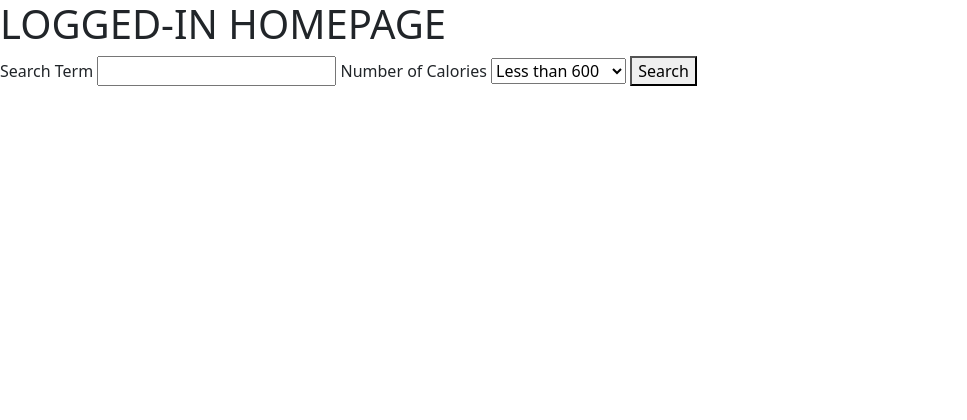
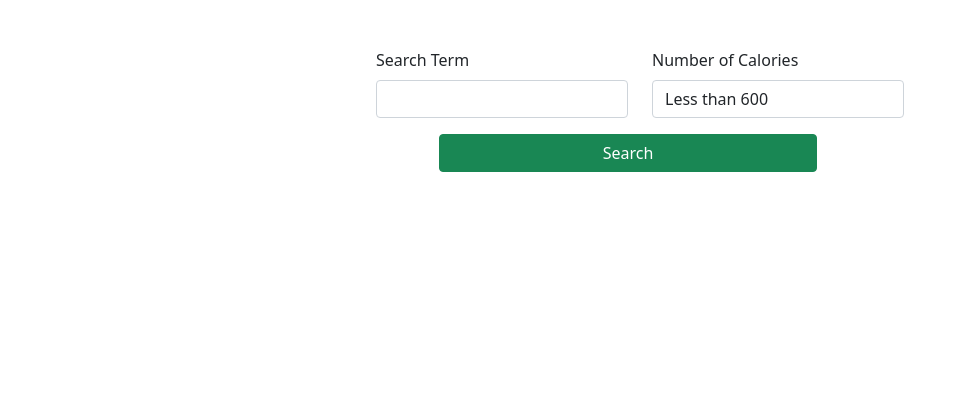
Before and after one commit to jlh040/Cook-It-Up-Capstone-1, a Flask app: template templates/home.html in a window 1280 px wide. Shown: the top 420 px of the page, without its empty margins (0-967 px from the left). Before the commit the page ends 86 px from the top, so only its background shows below. Run offline with Flask 2, Linux system fonts and the light colour scheme; the template is opened without the code that fills it: values that come from a table or form of the project are taken from there, others are empty; some libraries are stand-ins or nearby versions.

Commit message:
the search area is now partially styled

```diff
--- a/static/style.css
+++ b/static/style.css
@@ -13,3 +13,7 @@ body {
   .login-page-color {
     background: linear-gradient(313deg, rgba(24,198,195,1) 34%, rgba(4,255,237,1) 90%);
   }
+
+  .search-button {
+      width: 75%;
+  }
--- a/templates/base.html
+++ b/templates/base.html
@@ -13,42 +13,20 @@
 </head>
 <body class="{{ body_background_logo(request) }} {{ body_background_color(request) }}">
     {% if g.user %}
-    <nav class="navbar navbar-expand-lg navbar-light bg-light">
-        <div class="container-fluid">
-          <a class="navbar-brand" href="#">Navbar</a>
-          <button class="navbar-toggler" type="button" data-bs-toggle="collapse" data-bs-target="#navbarSupportedContent" aria-controls="navbarSupportedContent" aria-expanded="false" aria-label="Toggle navigation">
-            <span class="navbar-toggler-icon"></span>
-          </button>
-          <div class="collapse navbar-collapse" id="navbarSupportedContent">
-            <ul class="navbar-nav me-auto mb-2 mb-lg-0">
+    <ul class="nav">
         <li class="nav-item">
-                <a class="nav-link active" aria-current="page" href="#">Home</a>
+          <a class="nav-link active" aria-current="page" href="#">Active</a>
         </li>
         <li class="nav-item">
           <a class="nav-link" href="#">Link</a>
         </li>
-              <li class="nav-item dropdown">
-                <a class="nav-link dropdown-toggle" href="#" id="navbarDropdown" role="button" data-bs-toggle="dropdown" aria-expanded="false">
-                  Dropdown
-                </a>
-                <ul class="dropdown-menu" aria-labelledby="navbarDropdown">
-                  <li><a class="dropdown-item" href="#">Action</a></li>
-                  <li><a class="dropdown-item" href="#">Another action</a></li>
-                  <li><hr class="dropdown-divider"></li>
-                  <li><a class="dropdown-item" href="#">Something else here</a></li>
-                </ul>
+        <li class="nav-item">
+          <a class="nav-link" href="#">Link</a>
         </li>
         <li class="nav-item">
           <a class="nav-link disabled" href="#" tabindex="-1" aria-disabled="true">Disabled</a>
         </li>
     </ul>
-            <form class="d-flex">
-              <input class="form-control me-2" type="search" placeholder="Search" aria-label="Search">
-              <button class="btn btn-outline-success" type="submit">Search</button>
-            </form>
-          </div>
-        </div>
-    </nav>
     {% endif %}
 
     {% with messages = get_flashed_messages(with_categories=True) %}
--- a/templates/home.html
+++ b/templates/home.html
@@ -5,16 +5,25 @@ Cook It Up. Find Your Inner Chef
 {% endblock %}
 
 {% block content %}
-<h1>LOGGED-IN HOMEPAGE</h1>
-<form action="{{ url_for('list_recipes_by_query') }}" method="POST">
-    {{ form.hidden_tag() }}
+<div class="mt-5 d-flex justify-content-center">
+    <form action="{{ url_for('list_recipes_by_query') }}" method="POST">
+        {{ form.hidden_tag() }}
 
-    {% for field in form if field.widget.input_type != 'hidden' %}
-        {{ field.label }}
-        {{ field }}
-    {% endfor %}
-    <button>Search</button>
-</form>
+        <div class="row">
+            {% for field in form if field.widget.input_type != 'hidden' %}
+            <div class="col">
+                {{ field.label(class_="form-label") }}
+                {{ field(class="form-control") }}
+            </div>
+            {% endfor %}
+        <div class="row">
+            <div class="col d-flex justify-content-center">
+                <button class="btn btn-success mt-3 search-button">Search</button>
+            </div>
+        </div>
+        </div>
+    </form>
+</div>
 <div class="cuisine-container">
     {% for cuisine in cuisines %}
         <p><a href="{{ url_for('list_recipes_by_cuisine', cuisine_type=cuisine) }}">{{ cuisine }}</a></p>
--- a/templates/signup.html
+++ b/templates/signup.html
@@ -23,7 +23,7 @@ Signup
             {% endfor %}
             <div class="row">
                 <div class="col d-flex justify-content-center">
-                    <button class="btn btn-success mx-3 px-5">Signup</button>
+                    <button class="btn btn-success mx-3 px-5">Sign Up</button>
                     <a href="/" class="btn btn-info mx-3 px-5">Go Back</a>
                 </div>
             </div>
```
Lines whose indentation alone changed are shown as unchanged.
